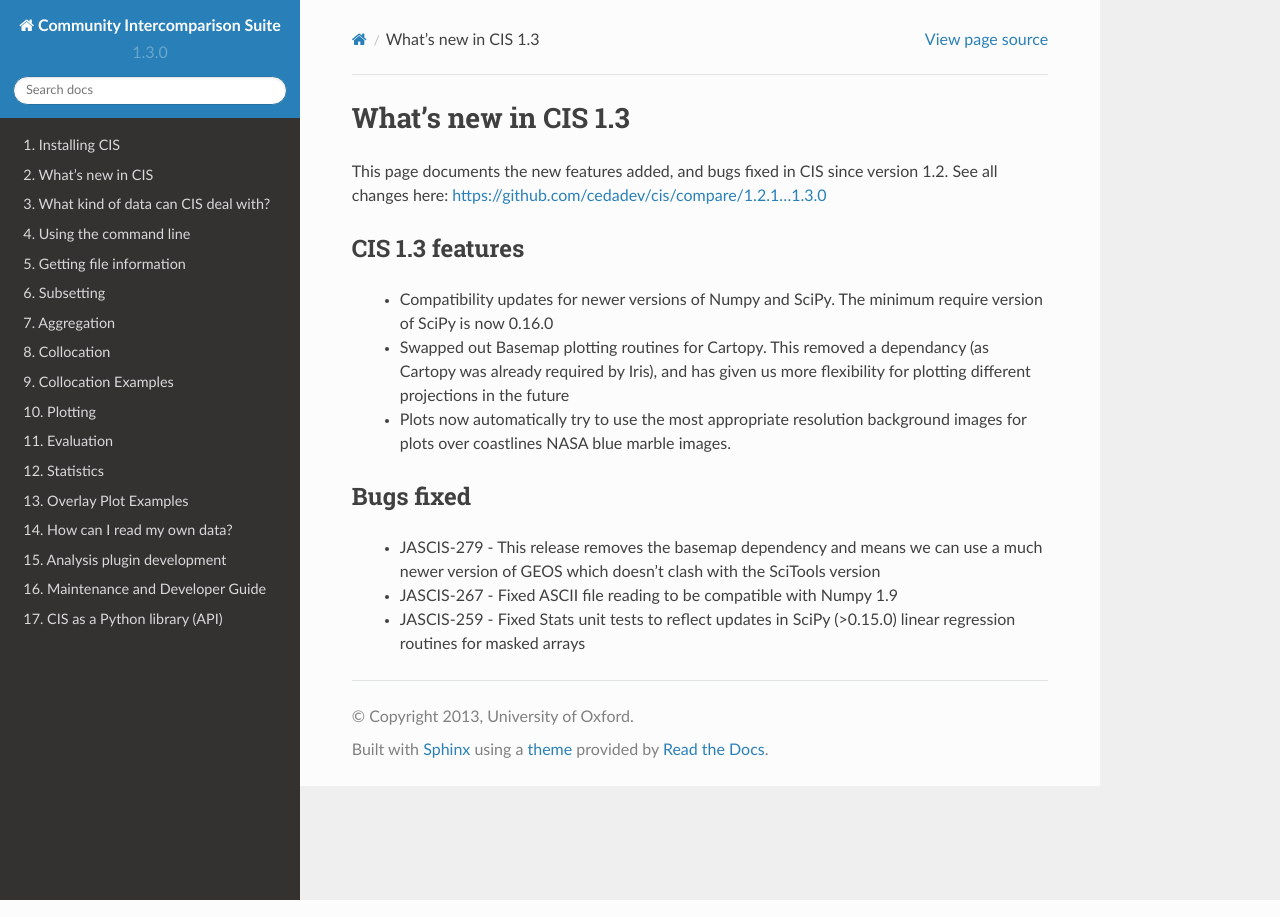
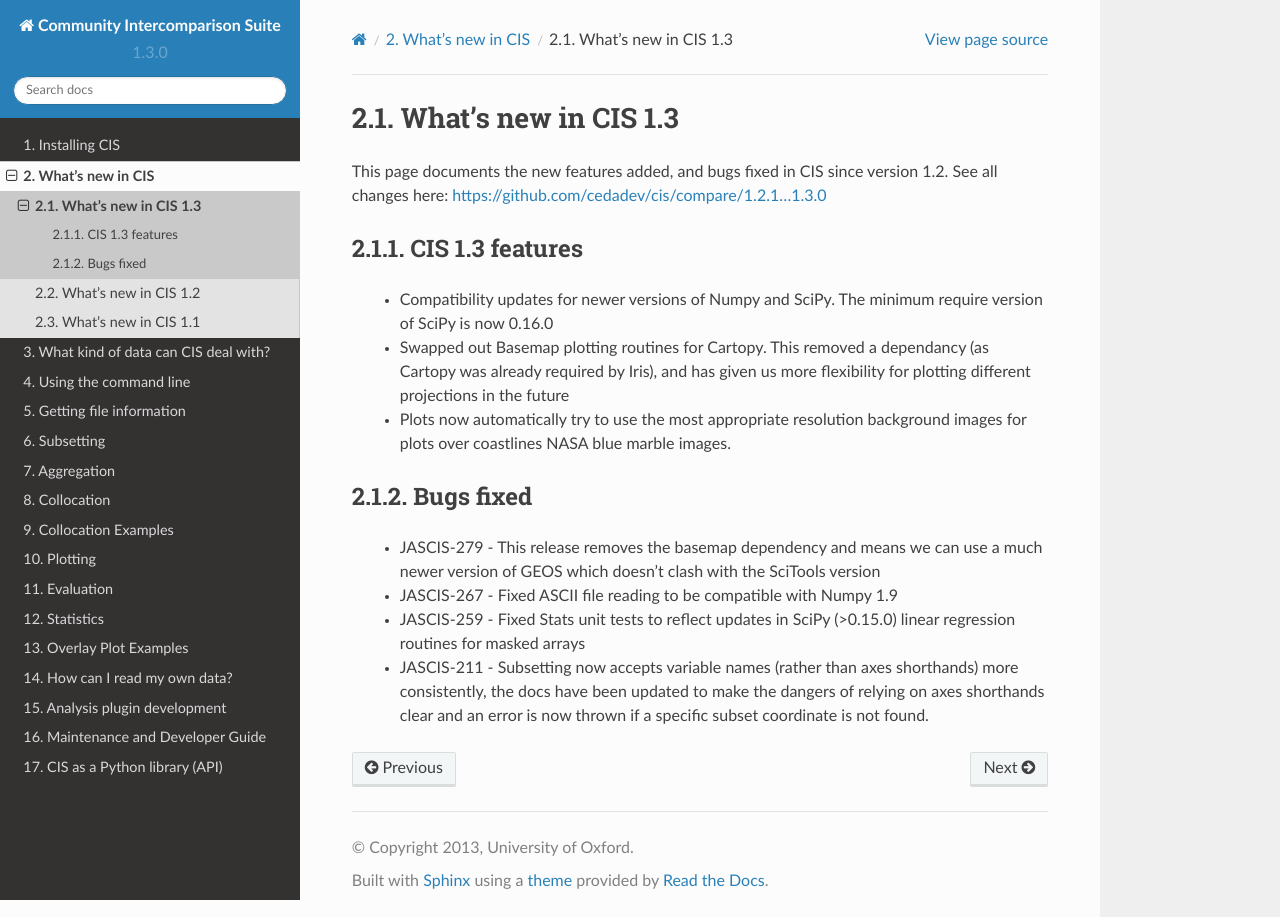
Before and after one commit to cedadev/cis, a Sphinx documentation site: the page built from doc/whats_new_1.3.rst, in a window 1280 px wide. Built offline with Sphinx 7.4.7 and the Read the Docs theme 2.0.0, drawn with Linux system fonts in a browser that asks for light colours.

Commit message:
Minor doc fixes

```diff
--- a/doc/subsetting.rst
+++ b/doc/subsetting.rst
@@ -26,11 +26,7 @@ where:
 ``<limits>``
   is a comma separated sequence of one or more coordinate range assignments of the form ``variable=[start,end]`` or ``variable=[value]`` in which
 
-    * ``variable`` is the name of the variable to be subsetted, this can be the variable name (as it is in the data file) or it's CF standard name.
-    It is also possible to use axes name shorthands such as ``x``, ``y``, ``t``,  ``z`` and ``p`` - which *usually* refer to longitude, latitude, time, altitude and pressure respectively.
-    However this approach can lead to confusion as these shorthands can be overridden by the files themselves, or the data readers, and may not always behave as expected.
-    For example when specifying 'z' for a gridded hybrid pressure file, this may well refer to sigma levels rather than altitude, and 'p' may not be found at all (it isn't possible to subset over hybrid coordinates).
-    For this reason it is often safer to use variable names explicitly.
+    * ``variable`` is the name of the variable to be subsetted, this can be the variable name (as it is in the data file) or it's CF standard name. It is also possible to use axes name shorthands such as ``x``, ``y``, ``t``,  ``z`` and ``p`` - which *usually* refer to longitude, latitude, time, altitude and pressure respectively. However this approach can lead to confusion as these shorthands can be overridden by the files themselves, or the data readers, and may not always behave as expected. For example when specifying 'z' for a gridded hybrid pressure file, this may well refer to sigma levels rather than altitude, and 'p' may not be found at all (it isn't possible to subset over hybrid coordinates). For this reason it is often safer to use variable names explicitly.
     * ``start`` is the value at the start of the coordinate range to be included
     * ``end`` is the value at the end of the coordinate range to be included
     * ``value`` is taken as the start and end value.
--- a/doc/whats_new.rst
+++ b/doc/whats_new.rst
@@ -4,5 +4,6 @@ What's new in CIS
 =================
 
 .. toctree::
+   whats_new_1.3
    whats_new_1.2
    whats_new_1.1
--- a/doc/whats_new_1.3.rst
+++ b/doc/whats_new_1.3.rst
@@ -19,3 +19,4 @@ Bugs fixed
  * JASCIS-279 - This release removes the basemap dependency and means we can use a much newer version of GEOS which doesn't clash with the SciTools version
  * JASCIS-267 - Fixed ASCII file reading to be compatible with Numpy 1.9
  * JASCIS-259 - Fixed Stats unit tests to reflect updates in SciPy (>0.15.0) linear regression routines for masked arrays
+ * JASCIS-211 - Subsetting now accepts variable names (rather than axes shorthands) more consistently, the docs have been updated to make the dangers of relying on axes shorthands clear and an error is now thrown if a specific subset coordinate is not found.
```
